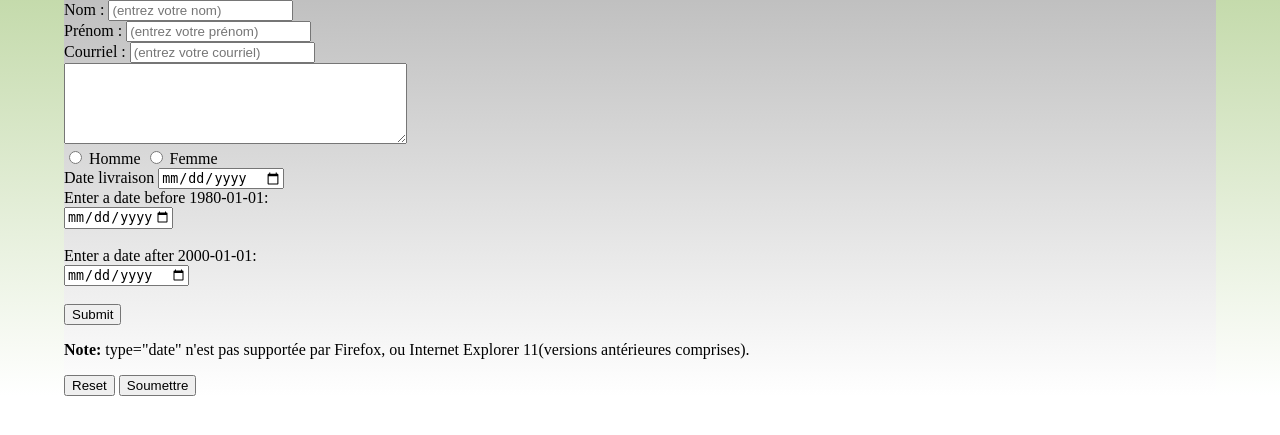
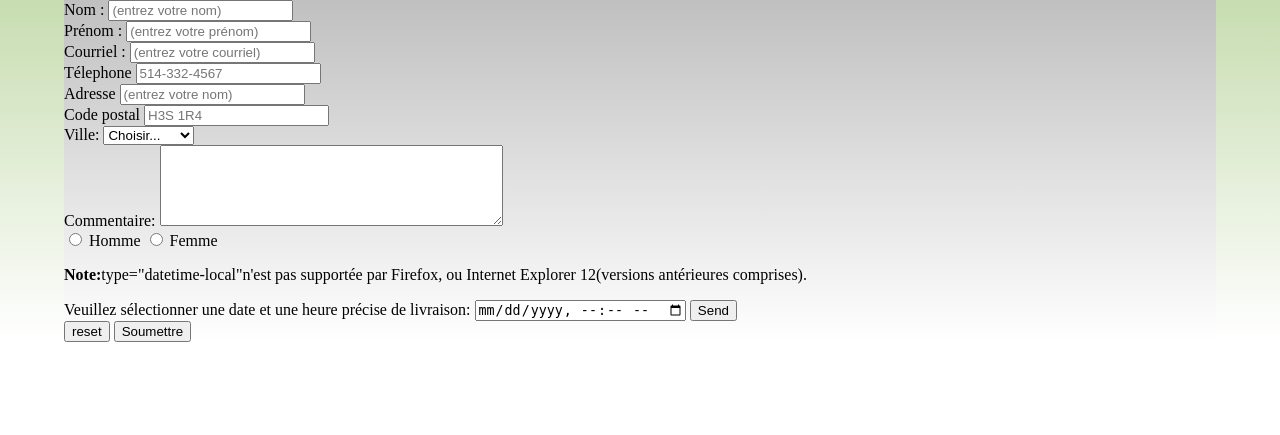
Before and after one commit to izaitere/Projet-final, a PHP site: page /contact.php in a window 1280 px wide. Shown: the part 214-649 px from the top of the page. Run offline with PHP 8.4, Linux system fonts and the light colour scheme; some libraries are stand-ins or nearby versions.

Commit message:
formulaire

```diff
--- a/contact.php
+++ b/contact.php
@@ -39,13 +39,24 @@ if($en_reception && $nom_valide && $prenom_valide){
 $email = '';
 $email_valide = true;
 
+//reception du nom
+
+$ad = '';
+$ad_valide = true;
+if(array_key_exists('saisie_ad', $_POST)) {
+    //php assure le filtrage de la chaine d entree
+    $ad = filter_input(INPUT_POST, 'saisie_ad', FILTER_SANITIZE_STRING);
+    $ad_valide = (1 === preg_match('/\w{1,}/', $ad));
+    // l antislah est un echappement
+}
+
 if(array_key_exists('saisie_email', $_POST)){
     $email = filter_input(INPUT_POST, 'saisie_email', FILTER_SANITIZE_STRING);
     //2 caracteres dont le premier est majuscule
     $email_valide = (false !== filter_var($email, FILTER_VALIDATE_EMAIL));
 }
 
-if($en_reception && $nom_valide && $prenom_valide && $email_valide){
+if($en_reception && $nom_valide && $prenom_valide && $email_valide && $ad_valide){
     //les donnees de formulaires sont valides o redirige l utilisateur
     header('location:ok.php');
     exit;
@@ -78,6 +89,36 @@ if($en_reception && $nom_valide && $prenom_valide && $email_valide){
                 <?php } ?>
             </div>
             <div>
+            <label for="tel">Télephone</label>
+            <input type="tel" name="tel" placeholder="514-332-4567" id="tel" pattern="^\(?\d{3}\)?(-| )?\d{3}(-| )?\d{4}$"/>
+            </div>
+            <div class="<?= $ad_valide ? '' : 'invalid' ?>">
+                <label for="saisie_ad">Adresse </label>
+                <input type="text" placeholder="(entrez votre nom)" id="saisie_ad" name="saisie_ad" value="<?= $ad ?>"/>
+                <?php if ( ! $ad_valide) { ?>
+                    <p>le nom doit contenir au moins un caractere</p>
+                <?php } ?>
+            </div>
+
+
+            <div>
+                <label for="cp">Code postal</label>
+                <input type="cp" name="cp" placeholder="H3S 1R4" id="cp" pattern="^[a-zA-Z]{1}[0-9]{1}[a-zA-Z]{1}(\-| |){1}[0-9]{1}[a-zA-Z]{1}[0-9]{1}$"/>
+            </div>
+            <div>
+                <label for="ville">Ville:</label>
+                <select name="ville" id="ville">
+                    <option value="-1">Choisir...</option>
+                    <option value="mo">Montréal</option>
+                    <option value="qc">Québec</option>
+                    <option value="ga">Gâtineau</option>
+                    <option value="sh">Sherbrooke</option>
+                </select>
+
+            </div>
+
+            <div>
+                <label for="commentaire">Commentaire:</label>
                 <textarea name="comment" rows="5" cols="40"></textarea>
             </div>
             <div class="radio">
@@ -88,22 +129,14 @@ if($en_reception && $nom_valide && $prenom_valide && $email_valide){
             <input type="radio" name="gender"
                 <?php if (isset($gender) && $gender == "femme") echo "checked"; ?>
                    value="femme"> Femme
-
+                <p><strong>Note:</strong>type="datetime-local"n'est pas supportée par Firefox, ou Internet Explorer 12(versions antérieures comprises).</p>
             </div>
             <div>
-                <label for="date">Date livraison </label>
-                <input type="date" name="bday">
+                Veuillez sélectionner une date et une heure précise de livraison:
+                <input type="datetime-local" name="bdaytime">
+                <input type="submit" value="Send">
             </div>
             <div>
-                <form action="/action_page.php">
-                    Enter a date before 1980-01-01:<br>
-                    <input type="date" name="bday" max="1979-12-31"><br><br>
-                    Enter a date after 2000-01-01:<br>
-                    <input type="date" name="bday" min="2000-01-02"><br><br>
-                    <input type="submit">
-                </form>
-
-                <p><strong>Note:</strong> type="date" n'est pas supportée par Firefox, ou Internet Explorer 11(versions antérieures comprises).</p>
 
                 </body>
             </div>
@@ -112,7 +145,7 @@ if($en_reception && $nom_valide && $prenom_valide && $email_valide){
 
 
             <div>
-                <input type="reset">
+                <input type="reset" value="reset">
                 <input type="submit" value="Soumettre"/>
             </div>
         </form>
```
